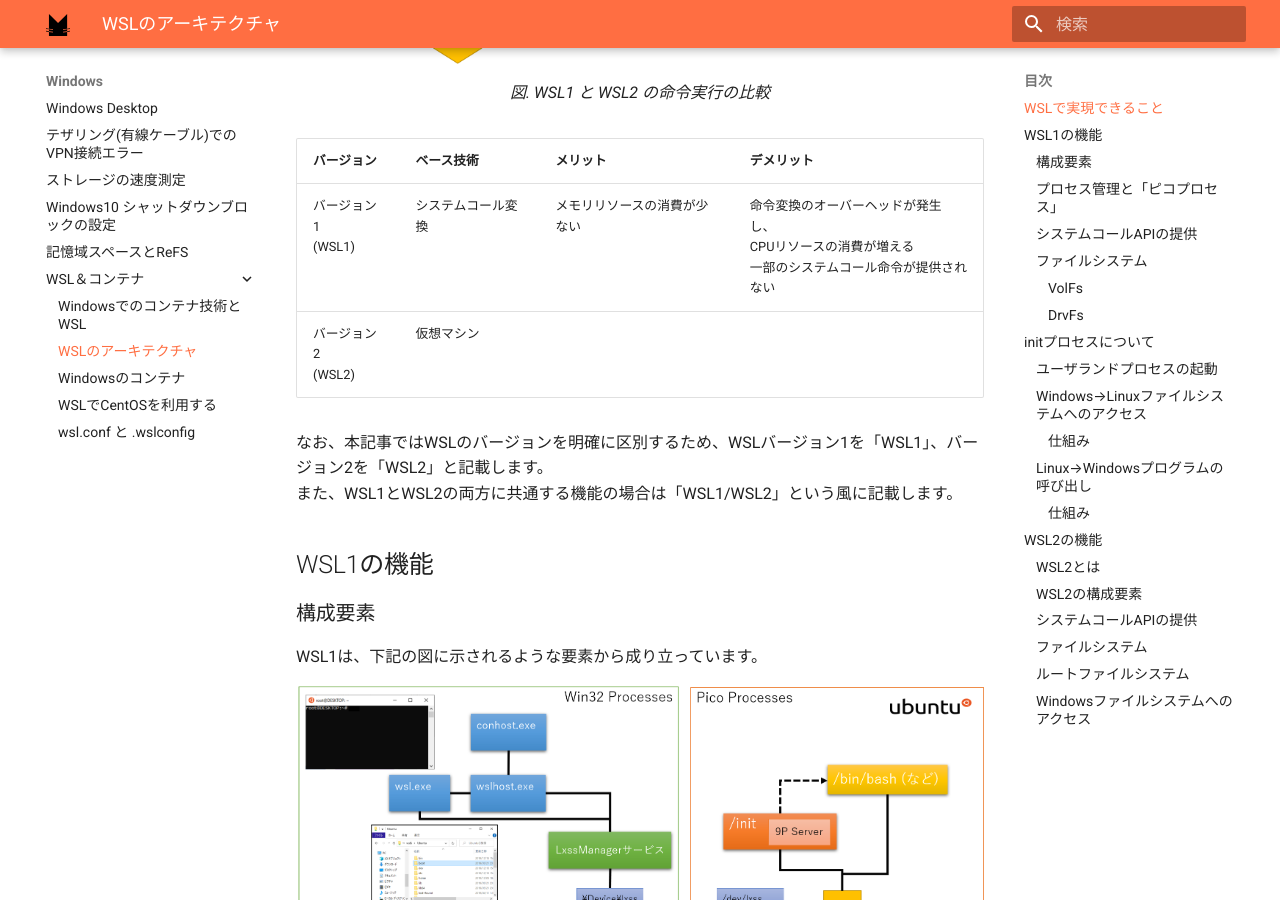
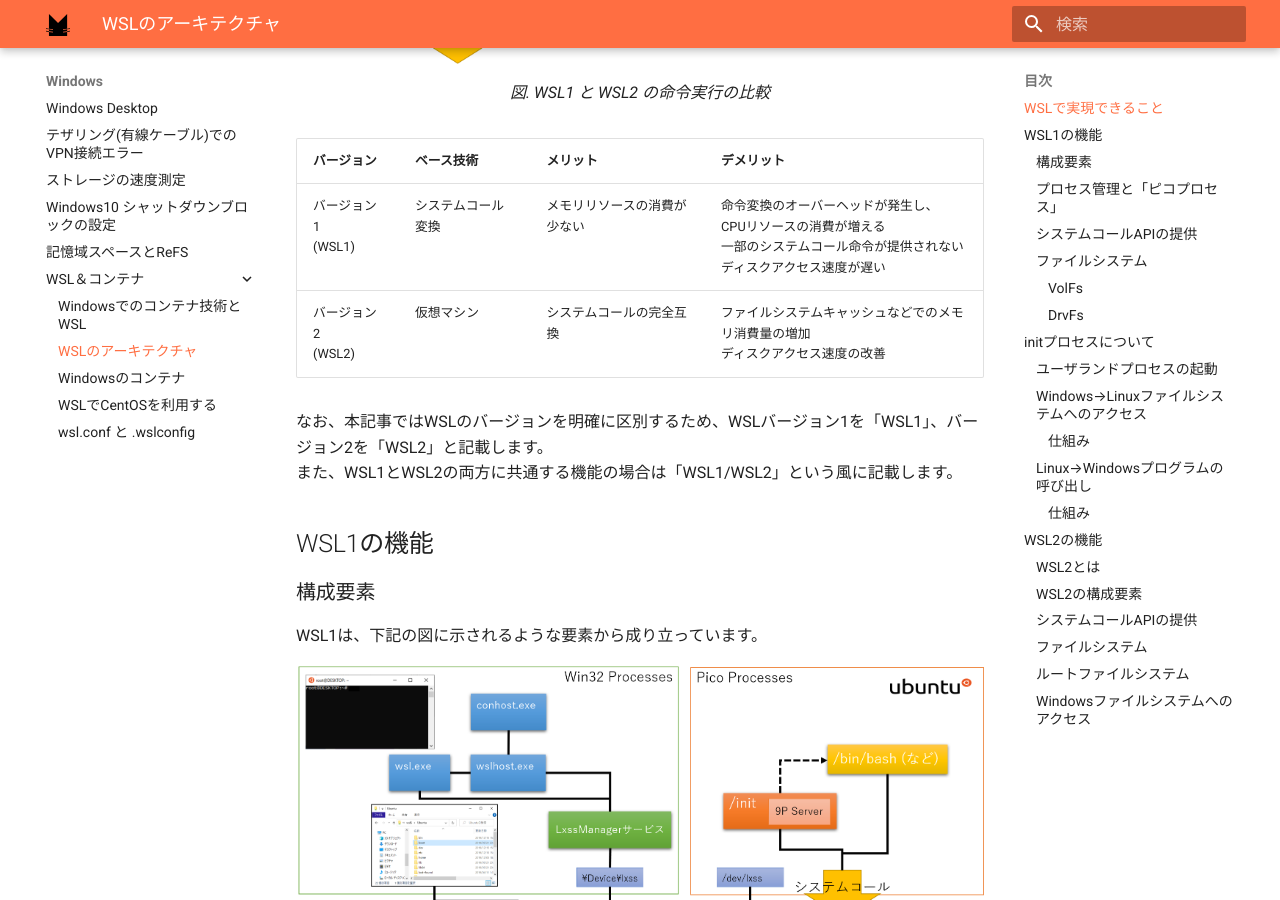
Before and after one commit to roy-n-roy/roy-n-roy.github.io, an MkDocs documentation site: the page built from docs/Windows/WSL＆コンテナ/Architecture.md, in a window 1280 px wide and 900 px high, scrolled down 1311 px. Built offline with MkDocs 1.6.1 and Material for MkDocs 9.7.7, drawn with Linux system fonts in a browser that asks for light colours; comment, search, counter and statistics services are not loaded.

Commit message:
WSLアーキテクチャのページを編集

```diff
--- a/docs/Windows/WSL＆コンテナ/Architecture.md
+++ b/docs/Windows/WSL＆コンテナ/Architecture.md
@@ -31,8 +31,8 @@
 
 | バージョン            | ベース技術         | メリット | デメリット |
 | --------------------- | ------------------ | -------- | ---------- |
-| バージョン1<br>(WSL1) | システムコール変換 | メモリリソースの消費が少ない | 命令変換のオーバーヘッドが発生し、<br>CPUリソースの消費が増える<br>一部のシステムコール命令が提供されない |
-| バージョン2<br>(WSL2) | 仮想マシン         |
+| バージョン1<br>(WSL1) | システムコール変換 | メモリリソースの消費が少ない | 命令変換のオーバーヘッドが発生し、<br>CPUリソースの消費が増える<br>一部のシステムコール命令が提供されない<br>ディスクアクセス速度が遅い |
+| バージョン2<br>(WSL2) | 仮想マシン         | システムコールの完全互換<br> | ファイルシステムキャッシュなどでのメモリ消費量の増加<br>ディスクアクセス速度の改善 |
 
 
 なお、本記事ではWSLのバージョンを明確に区別するため、WSLバージョン1を「WSL1」、バージョン2を「WSL2」と記載します。
```
